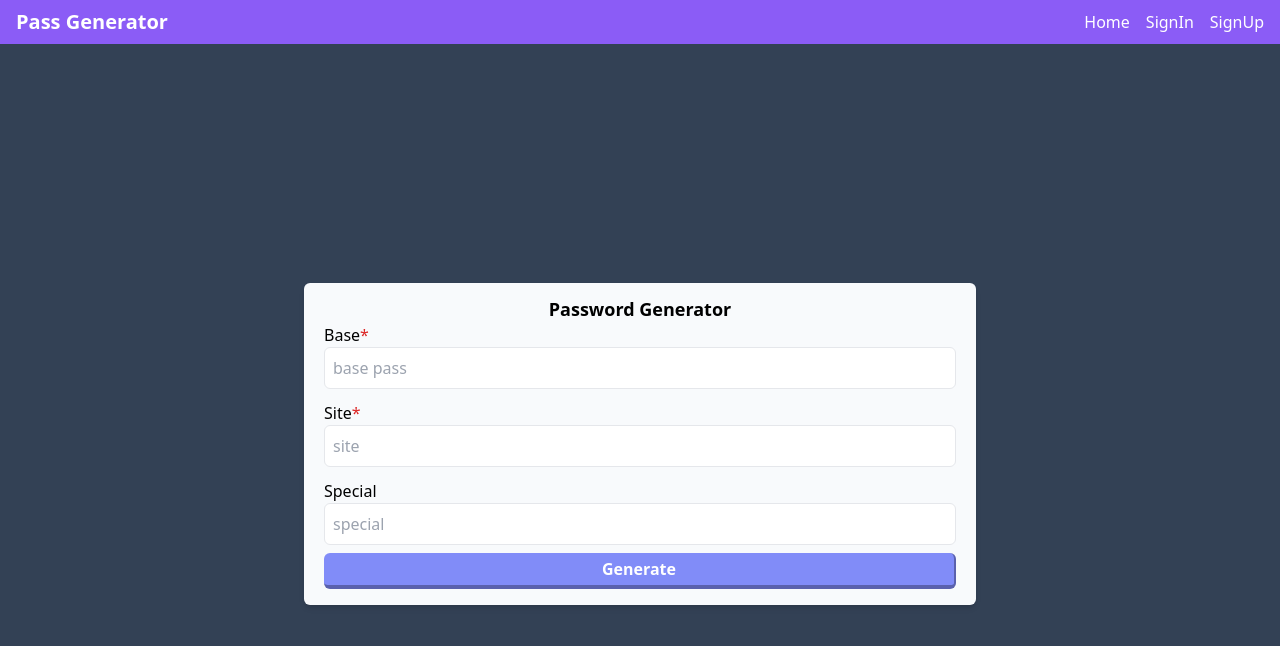
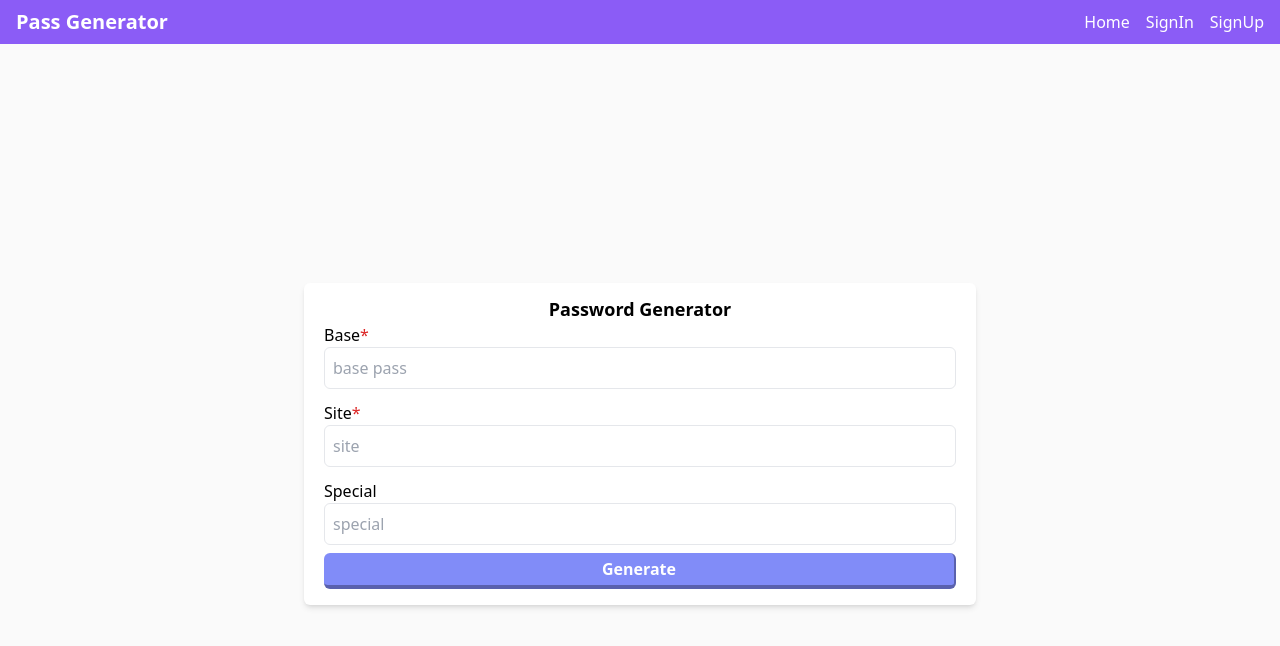
Before and after one commit to feriteja/password-generator, a React (Vite) app: page / in a window 1280 px wide. Shown: the top 646 px of the page. Built offline with nearby package versions, Linux system fonts and the light colour scheme; no server answers.

Commit message:
change background color

```diff
--- a/src/pages/main/Home.tsx
+++ b/src/pages/main/Home.tsx
@@ -49,10 +49,10 @@ const Home = () => {
   };
 
   return (
-    <div className="flex justify-center items-center  h-screen w-full  bg-slate-700 ">
+    <div className="flex justify-center items-center  h-screen w-full bg-[#fafafa]  ">
       {showLoading && <ModalProgress />}
 
-      <div className="shadow-md  w-3/4 max-w-2xl px-5 py-3 rounded-md bg-slate-50">
+      <div className="shadow-md  w-3/4 max-w-2xl px-5 py-3 rounded-md bg-white">
         <h1 className="text-center text-lg font-semibold">
           Password Generator
         </h1>
--- a/src/pages/main/Profile.tsx
+++ b/src/pages/main/Profile.tsx
@@ -18,7 +18,7 @@ const Profile = () => {
   } = useQuery(["user", user?.email], () => getUserPassData(user as User));
 
   return (
-    <div className="min-h-screen md:grid md:grid-cols-7  ">
+    <div className="min-h-screen md:grid md:grid-cols-7 bg-[#fafafa] ">
       <Toast message={messageToast} showToast={showToast} />
       <div className="flex  md:col-span-2  mt-2 border-b-2 sm:border-none p-2 ">
         <div className="flex items-center justify-center h-10 w-10 bg-red-400 rounded-full mr-2">
```
